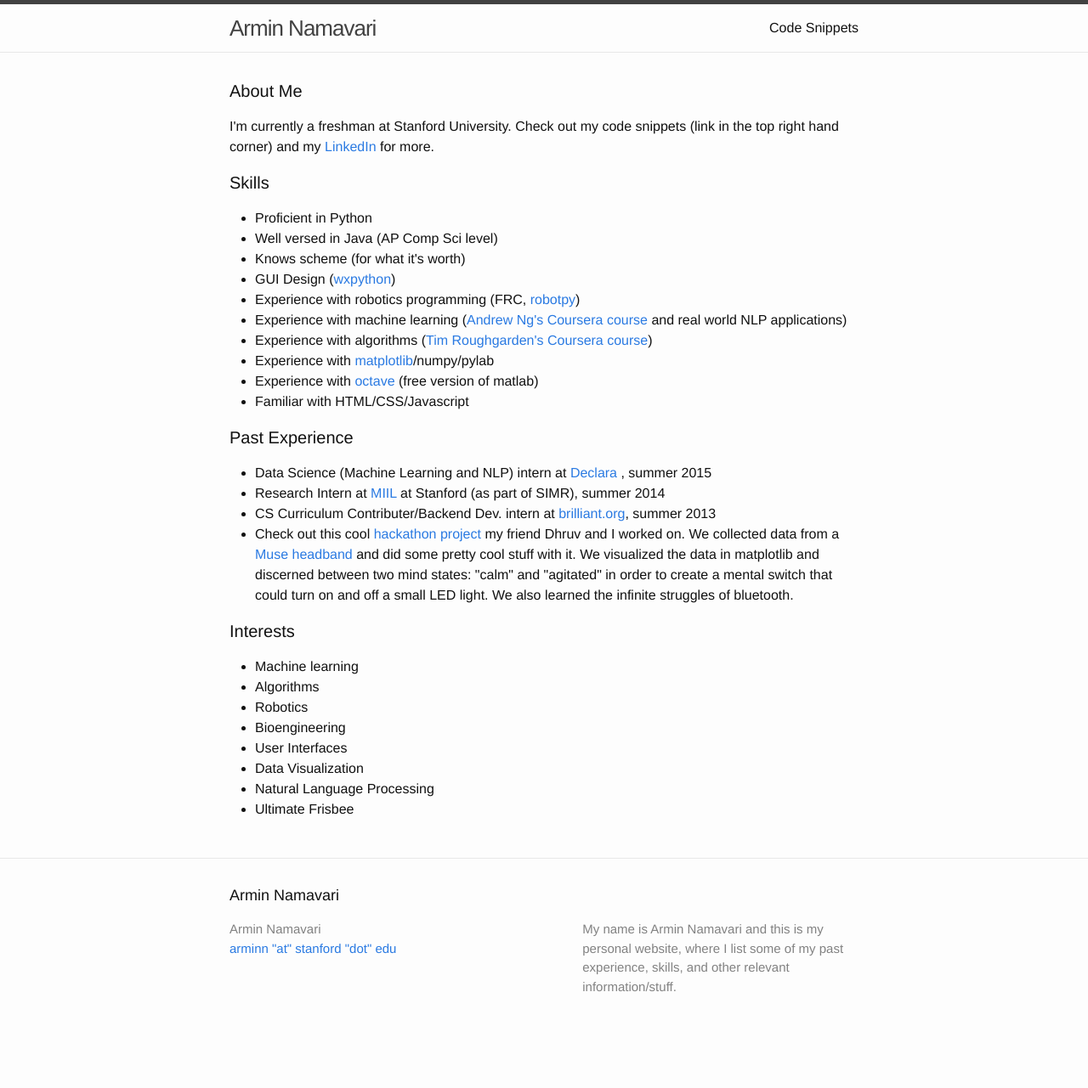
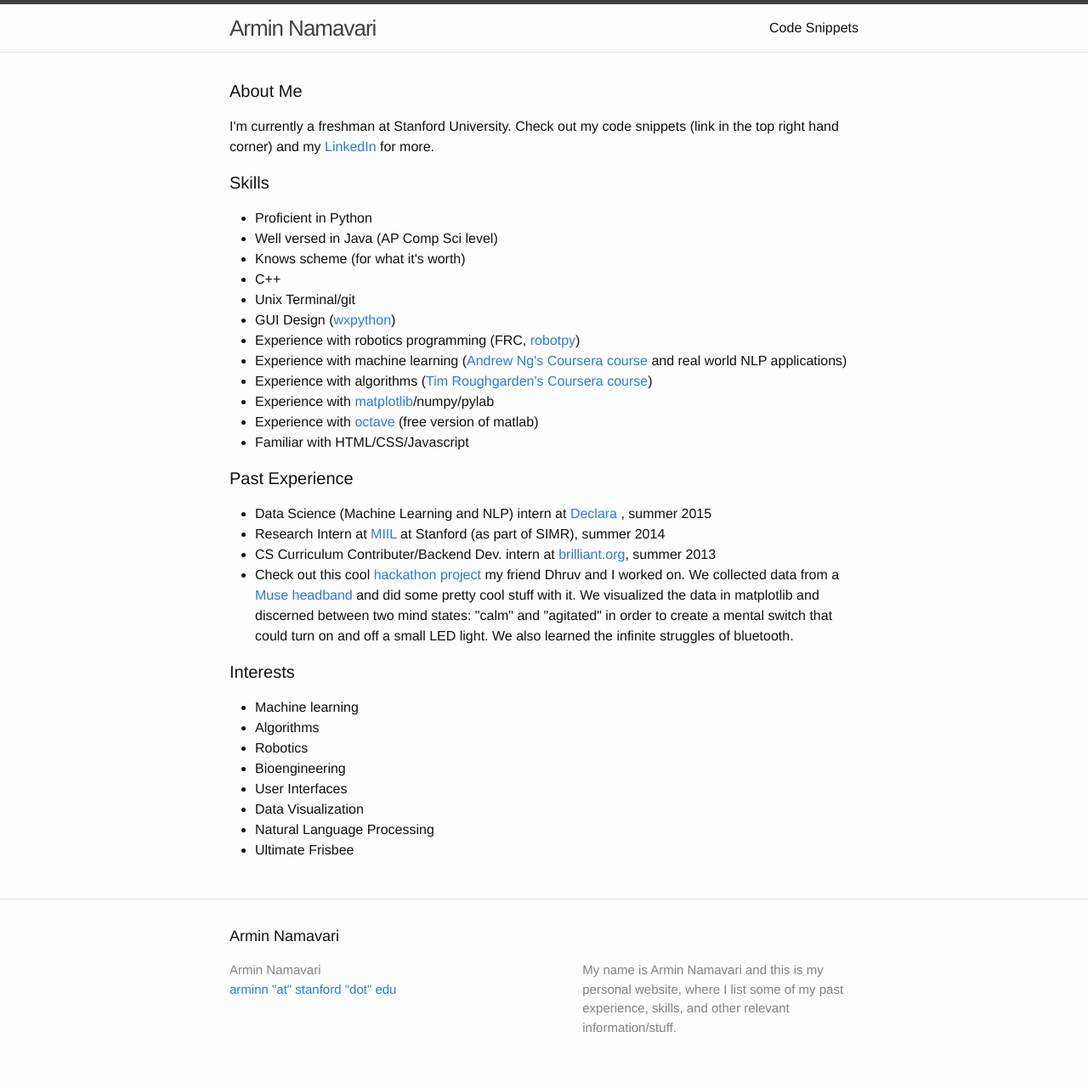
Before and after one commit to ajnam12/ajnam12.github.io, a Jekyll site: the page built from index.html, in a window 1280 px wide. Shown: the whole page at 85% size. Built offline with Jekyll 4.4.1, drawn with Linux system fonts in a browser that asks for light colours; before the commit the page ends 1233 px from its top, so only the background shows below that.

Commit message:
updated stuff

```diff
--- a/index.html
+++ b/index.html
@@ -38,6 +38,8 @@ layout: default
     <li> Proficient in Python </li>
     <li> Well versed in Java (AP Comp Sci level) </li>
     <li> Knows scheme (for what it's worth) </li>
+    <li> C++ </li>
+    <li> Unix Terminal/git </li>
     <li> GUI Design (<a href ="http://www.wxpython.org/">wxpython</a>) </li>
     <li> Experience with robotics programming (FRC, <a href ="https://github.com/robotpy/robotpy-wpilib">robotpy</a>) </li>
     <li> Experience with machine learning (<a href ="https://www.coursera.org/course/ml">Andrew Ng's Coursera course</a> and real world NLP applications) </li>
```
Also changed, not shown: 2 other files.
